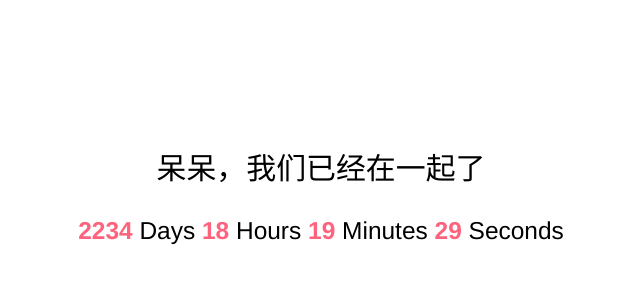
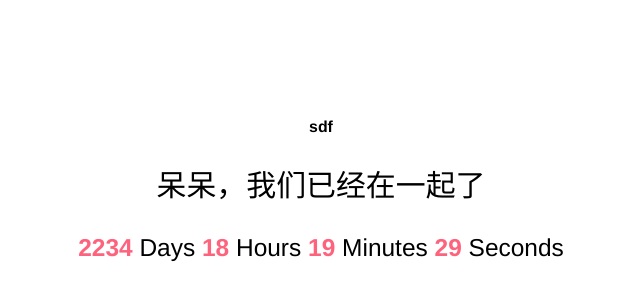
Before and after one commit to gongdx/gongdx.github.io, a plain HTML site: page index.html in a window 1280 px wide. Shown: the part 124-424 px from the top of the page, without its empty margins (319-959 px from the left). Drawn offline with Linux system fonts and the light colour scheme.

Commit message:
Update index.html

```diff
--- a/index.html
+++ b/index.html
@@ -44,6 +44,7 @@
 
 <body>
     <div class="content">
+        <h3>sdf</h>
         <h2>呆呆，我们已经在一起了</h2>
         <div class="timer">
             <b id="d"></b> Days <b id="h"></b> Hours <b id="m"></b> Minutes <b id="s"></b> Seconds
```
